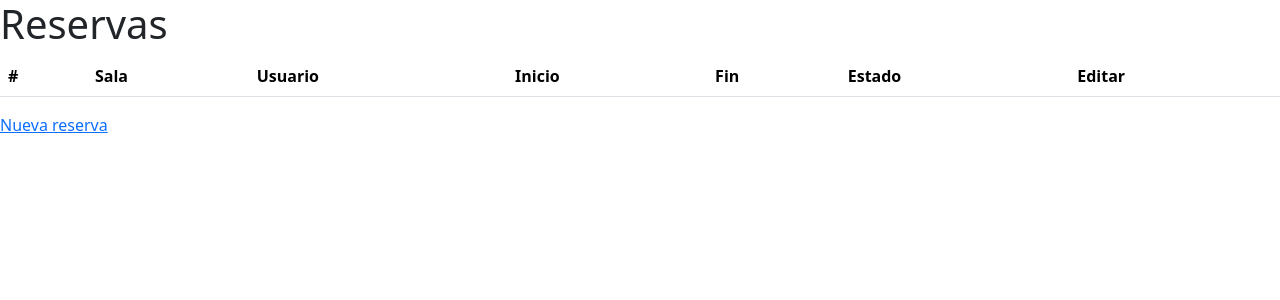
After one commit to rodrigovasdev/bootcamp070, a Django app: page /reservas in a window 1280 px wide. The commit adds this page. Shown: the top 300 px of the page. Run offline with Django 5.2, Linux system fonts and the light colour scheme; data that the repository does not hold is empty; some libraries are stand-ins or nearby versions.

Commit message:
Ejercicio repaso reservas salas

```diff
--- a/repaso examen/gestion_reservas/reservas/urls.py
+++ b/repaso examen/gestion_reservas/reservas/urls.py
@@ -7,4 +7,7 @@ urlpatterns = [
     path('salas/nueva/', views.registrar_sala),
     path('salas/<int:id>/editar', views.editar_sala),
     path('salas/<int:id>/eliminar', views.eliminar_sala),
+    path('reservas', views.lista_reservas),
+    path('reservas/nueva', views.nueva_reserva),
+    path('reservas/<int:id>/editar', views.editar_reserva),
 ]
--- a/repaso examen/gestion_reservas/reservas/views.py
+++ b/repaso examen/gestion_reservas/reservas/views.py
@@ -1,6 +1,6 @@
 from django.shortcuts import render, redirect
 from .models import Sala, Reserva
-from .forms import SalaForm
+from .forms import SalaForm, ReservaForm
 # Create your views here.
 def lista_salas(request):
     salas = Sala.objects.all()
@@ -40,3 +40,31 @@ def eliminar_sala(request,id):
     sala = Sala.objects.get(id=id)
     sala.delete()
     return redirect('/salas')
+
+def lista_reservas(request):
+    reservas = Reserva.objects.all()
+    context = {'reservas': reservas}
+    return render(request, 'lista_reservas.html',context)
+
+def nueva_reserva(request):
+    if request.method == 'POST':
+        form = ReservaForm(request.POST)
+        if form.is_valid():
+            form.save()
+            return redirect('/reservas')
+    else:
+        form = ReservaForm()
+        context = {'form': form}
+    return render(request, 'nueva_reserva.html',context)
+
+def editar_reserva(request,id):
+    reserva = Reserva.objects.get(id=id)
+    if request.method == 'POST':
+        form = ReservaForm(request.POST, instance=reserva)
+        if form.is_valid():
+            form.save()
+            return redirect('/reservas')
+    else:
+        form = ReservaForm(instance=reserva)
+        context = {'form': form}
+    return render(request, 'editar_reserva.html',context)
--- a/repaso examen/gestion_reservas/templates/base.html
+++ b/repaso examen/gestion_reservas/templates/base.html
@@ -4,15 +4,18 @@
     <meta charset="UTF-8">
     <meta name="viewport" content="width=device-width, initial-scale=1.0">
     <title>{% block title %}Mi Sitio{% endblock %}</title>
+    <!-- Estilos de Datepicker -->
 
-    <!-- Cargar estilos de Bootstrap -->
-    {% load bootstrap5 %}
-    {% bootstrap_css %}
-    {% block extra_css %}{% endblock %}
+<!-- Scripts de Datepicker -->
+<!-- Cargar estilos de Bootstrap -->
+{% load bootstrap5 %}
+{% bootstrap_css %}
+{% block extra_css %}{% endblock %}
 </head>
 <body>
 
-        {% block content %}{% endblock %}
+    {% block content %}
+    {% endblock %}
 
     <!-- Cargar scripts de Bootstrap -->
     {% bootstrap_javascript %}
--- /dev/null
+++ b/repaso examen/gestion_reservas/templates/lista_reservas.html
@@ -0,0 +1,35 @@
+{% extends "base.html" %}
+
+{% load crispy_forms_tags %}
+
+{% block content %}
+    <h1>Reservas</h1>
+    <table class="table">
+        <thead>
+        <tr>
+            <th scope="col">#</th>
+            <th scope="col">Sala</th>
+            <th scope="col">Usuario</th>
+            <th scope="col">Inicio</th>
+            <th scope="col">Fin</th>
+            <th scope="col">Estado</th>
+            <th scope="col">Editar</th>
+        </tr>
+        </thead>
+    {%for reserva in reservas %}
+        <tbody>
+                <tr>
+                  <th scope="row">{{reserva.id}}</th>
+                  <td>{{reserva.sala}}</td>
+                  <td>{{reserva.nombre_cliente}}</td>
+                  <td>{{reserva.hora_inicio}}</td>
+                  <td>{{reserva.hora_fin}}</td>
+                  <td>{{reserva.estado}}</td>
+                  <td><a href="/reservas/{{reserva.id}}/editar">Editar</a></td>
+                </tr>
+        </tbody>
+    {%endfor%}
+    </table>
+    <a href="/reservas/nueva">Nueva reserva</a>
+
+{% endblock %}
```
Also changed, not shown: repaso examen/gestion_reservas/reservas/forms.py (+15 -0 lines), repaso examen/gestion_reservas/templates/editar_reserva.html (added, +14 -0 lines), repaso examen/gestion_reservas/templates/nueva_reserva.html (added, +14 -0 lines).
